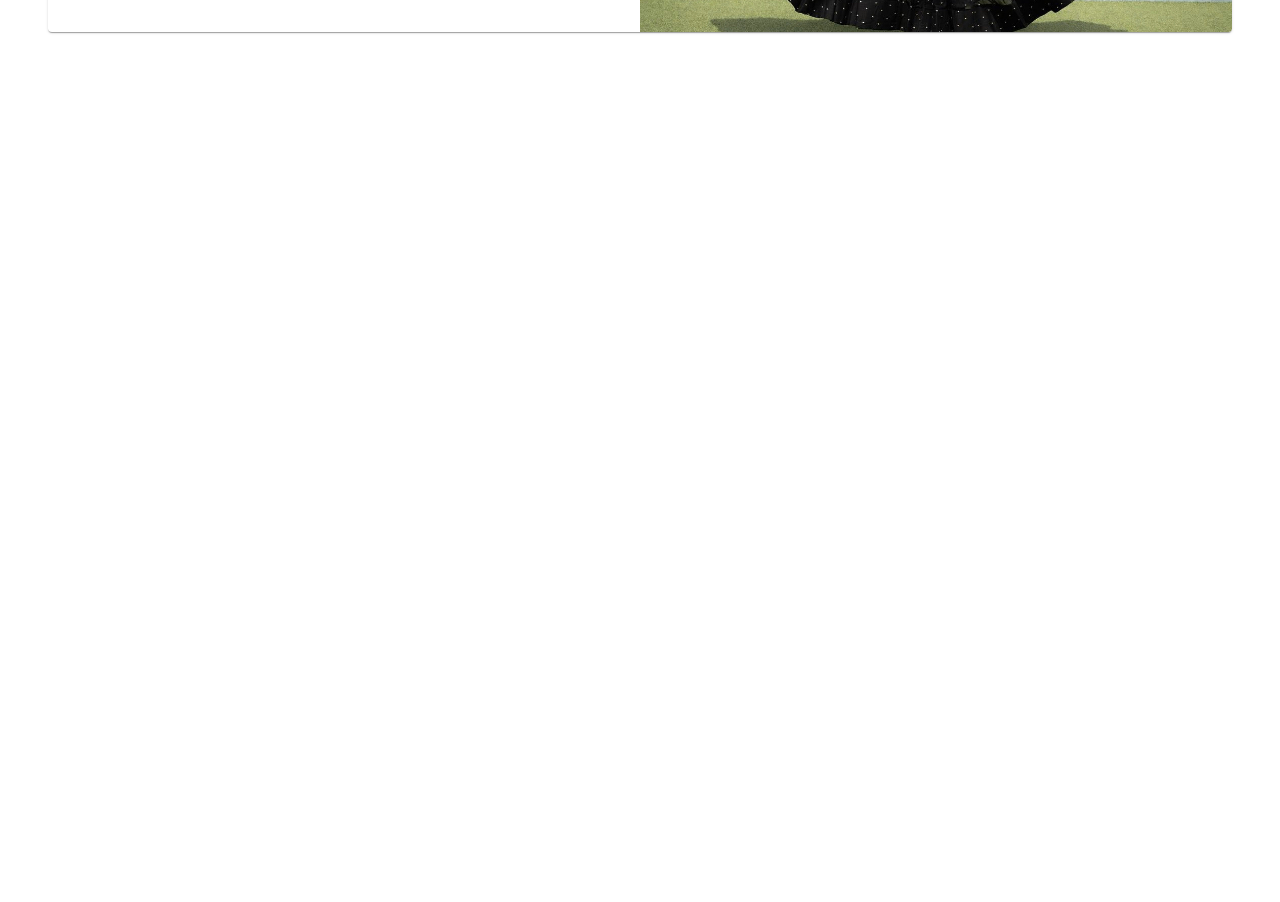
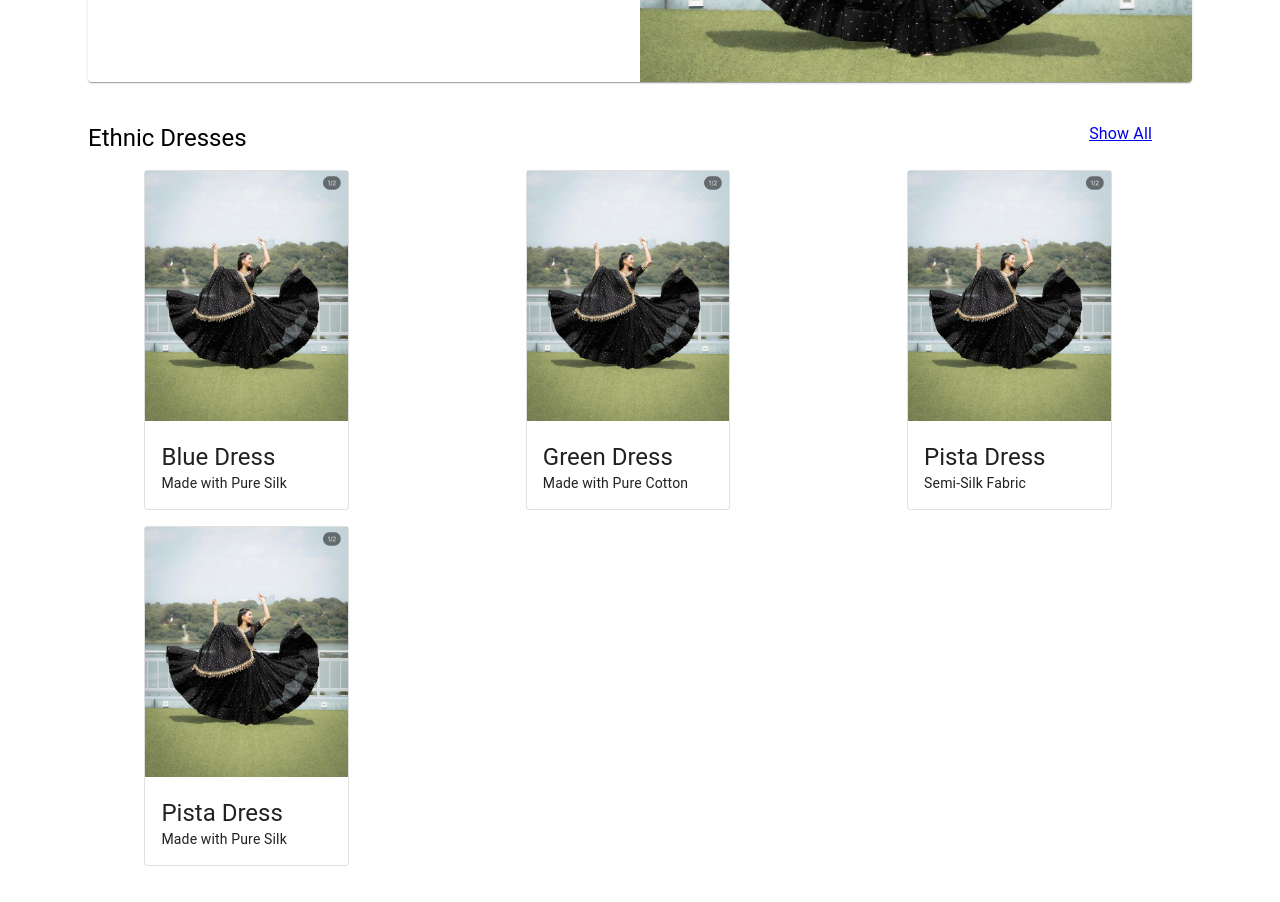
Before and after one commit to arasidobariya/ethnicGems, a React (Create React App) app: page / in a window 1280 px wide. Shown: the part 480-1382 px from the top of the page. Before the commit the page ends 800 px from the top, so only its background shows below. Built offline with nearby package versions, Linux system fonts and the light colour scheme.

Commit message:
added grid for image

```diff
--- a/src/components/Home.js
+++ b/src/components/Home.js
@@ -5,11 +5,39 @@ import {
   Typography,
   CardMedia,
   Grid,
+  Paper,
 } from "@mui/material";
 import DarkButton from "../Styles/darkButton";
+import { Link } from "react-router-dom";
 function Home() {
+  const dresses = [
+    {
+      id: 1,
+      src: "./image/Banner Girl.jpg",
+      title: "Blue Dress",
+      description: "Made with Pure Silk",
+    },
+    {
+      id: 2,
+      src: "./image/Banner Girl.jpg",
+      title: "Green Dress",
+      description: "Made with Pure Cotton",
+    },
+    {
+      id: 3,
+      src: "./image/Banner Girl.jpg",
+      title: "Pista Dress",
+      description: "Semi-Silk Fabric",
+    },
+    {
+      id: 4,
+      src: "./image/Banner Girl.jpg",
+      title: "Pista Dress",
+      description: "Made with Pure Silk",
+    },
+  ];
   return (
-    <div>
+    <Box sx={{ margin: 5 }}>
       <Card
         sx={{
           display: "flex",
@@ -43,17 +71,63 @@ function Home() {
           <Grid item xs={12} md={6}>
             <CardMedia
               component="img"
-
-
-              height="400"
+              style={{ maxHeight: "450px" }}
               image="./image/Banner Girl.jpg"
               alt="Ethnic Dress"
             />
           </Grid>
         </Grid>
       </Card>
-
-    </div>
+      <Grid container>
+        <Grid item xs={6} md={8}>
+          <Typography variant="h5" textAlign={"left"} sx={{ ml: 5 }}>
+            Ethnic Dresses
+          </Typography>
+        </Grid>
+        <Grid item xs={6} md={4}>
+          <Link to="/">
+            <Typography
+              variant="body1"
+              textAlign={"right"}
+              alignItems="center"
+              sx={{ mr: 10 }}
+            >
+              Show All
+            </Typography>
+          </Link>
+        </Grid>
+      </Grid>
+      <Box sx={{ margin: 5 }}>
+        <Grid container spacing={5}>
+          {dresses.map((dress) => {
+            return (
+              <Grid
+                item
+                container
+                direction="column"
+                xs={12}
+                sm={6}
+                md={4}
+                key={dress.id}
+                spacing={3}
+                justifyContent={"center"}
+                alignItems={"center"}
+              >
+                <Paper variant="outlined" sx={{ maxWidth: "400px" }}>
+                  <Grid item>
+                    <img height="250px" alt={dress.title} src={dress.src}></img>
+                  </Grid>
+                  <Grid item sx={{ margin: 2 }}>
+                    <Typography variant="h5">{dress.title}</Typography>
+                    <Typography variant="body2">{dress.description}</Typography>
+                  </Grid>
+                </Paper>
+              </Grid>
+            );
+          })}
+        </Grid>
+      </Box>
+    </Box>
   );
 }
 
```
